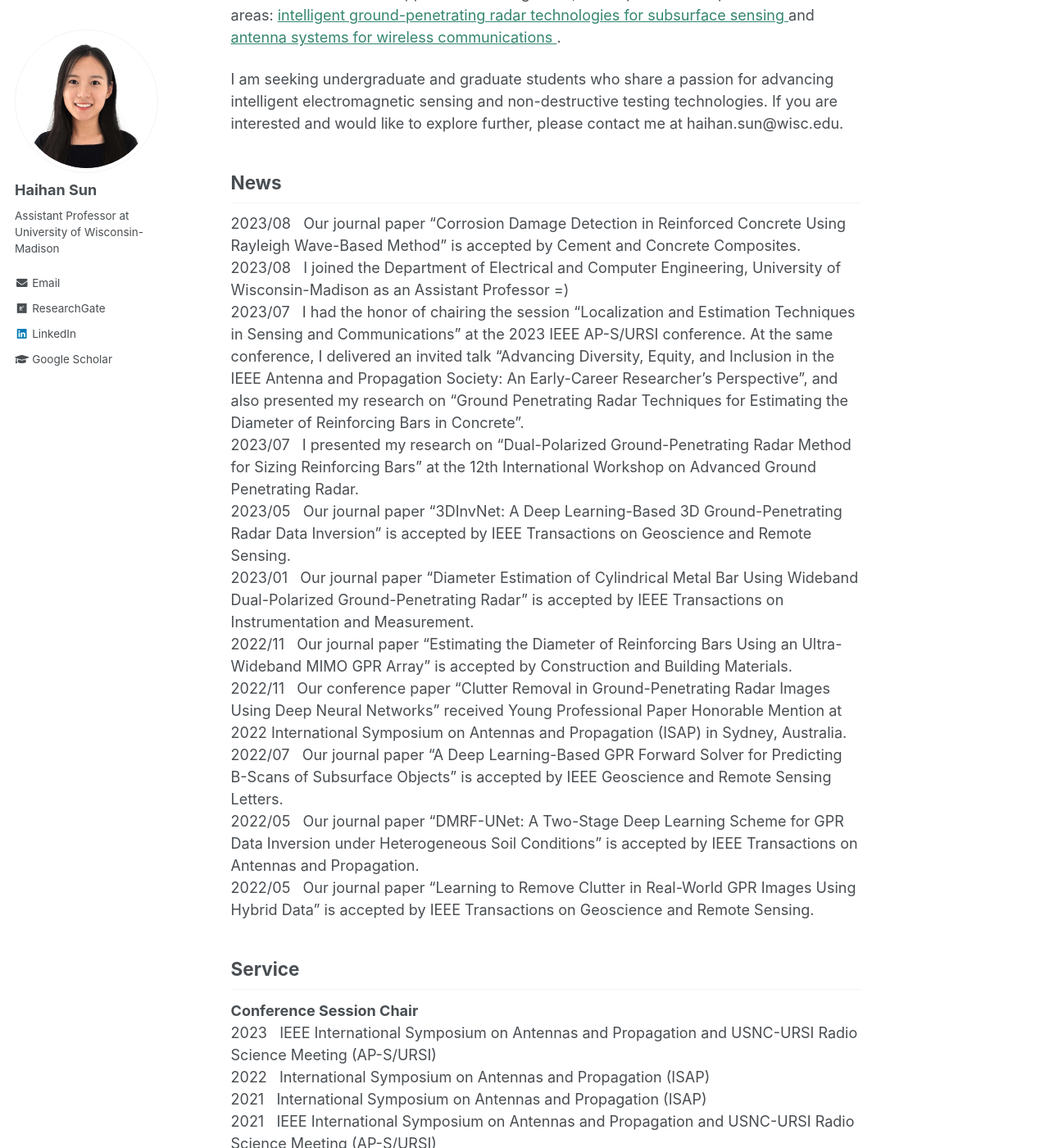
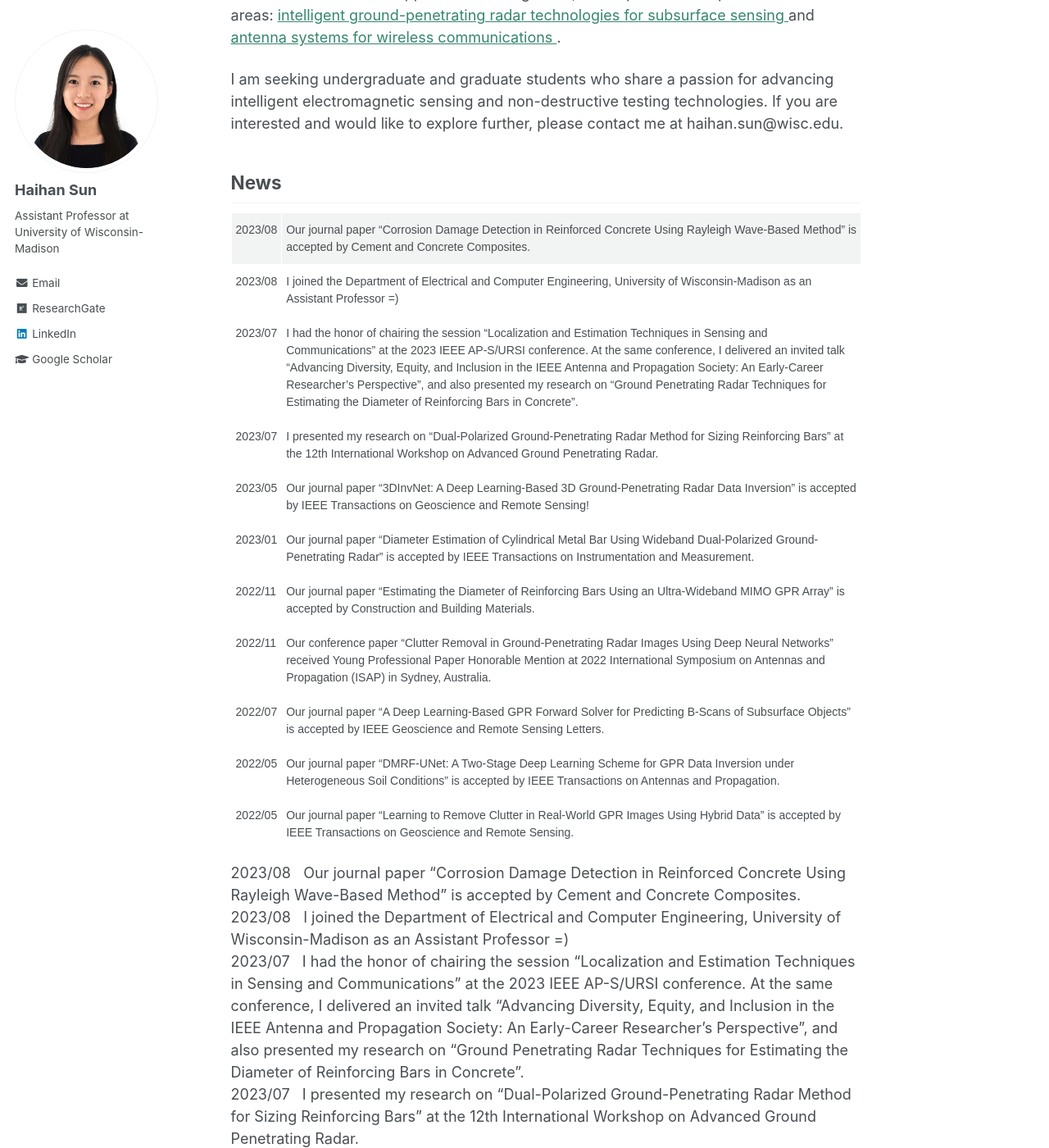
Before and after one commit to Haihan-Sun/Haihan-Sun.github.io, a Jekyll site: the page built from _pages/about.md, in a window 1280 px wide and 1400 px high, scrolled down 236 px. Shown: the whole window at 82% size. Built offline with Jekyll 4.4.1, drawn with Linux system fonts in a browser that asks for light colours.

Commit message:
Update about.md

```diff
--- a/_pages/about.md
+++ b/_pages/about.md
@@ -27,6 +27,65 @@ I am seeking undergraduate and graduate students who share a passion for advanci
 
 News
 ------
+<style type="text/css">
+.tg  {border-collapse:collapse;border-spacing:0;}
+.tg td{border-color:black;border-style:solid;border-width:1px;font-family:Arial, sans-serif;font-size:14px;
+  overflow:hidden;padding:10px 5px;word-break:normal;}
+.tg th{border-color:black;border-style:solid;border-width:1px;font-family:Arial, sans-serif;font-size:14px;
+  font-weight:normal;overflow:hidden;padding:10px 5px;word-break:normal;}
+.tg .tg-zv4m{border-color:#ffffff;text-align:left;vertical-align:top}
+.tg .tg-8jgo{border-color:#ffffff;text-align:center;vertical-align:top}
+</style>
+<table class="tg">
+<thead>
+  <tr>
+    <th class="tg-8jgo">2023/08</th>
+    <th class="tg-zv4m">Our journal paper “Corrosion Damage Detection in Reinforced Concrete Using Rayleigh Wave-Based Method” is accepted by Cement and Concrete Composites.</th>
+  </tr>
+</thead>
+<tbody>
+  <tr>
+    <td class="tg-8jgo">2023/08</td>
+    <td class="tg-zv4m">I joined the Department of Electrical and Computer Engineering, University of Wisconsin-Madison as an Assistant Professor =)</td>
+  </tr>
+  <tr>
+    <td class="tg-8jgo">2023/07</td>
+    <td class="tg-zv4m">I had the honor of chairing the session “Localization and Estimation Techniques in Sensing and Communications” at the 2023 IEEE AP-S/URSI conference. At the same conference, I delivered an invited talk “Advancing Diversity, Equity, and Inclusion in the IEEE Antenna and Propagation Society: An Early-Career Researcher’s Perspective”, and also presented my research on “Ground Penetrating Radar Techniques for Estimating the Diameter of Reinforcing Bars in Concrete”.</td>
+  </tr>
+  <tr>
+    <td class="tg-8jgo">2023/07</td>
+    <td class="tg-zv4m">I presented my research on “Dual-Polarized Ground-Penetrating Radar Method for Sizing Reinforcing Bars” at the 12th International Workshop on Advanced Ground Penetrating Radar.</td>
+  </tr>
+  <tr>
+    <td class="tg-8jgo">2023/05</td>
+    <td class="tg-zv4m">Our journal paper “3DInvNet: A Deep Learning-Based 3D Ground-Penetrating Radar Data Inversion” is accepted by IEEE Transactions on Geoscience and Remote Sensing!</td>
+  </tr>
+  <tr>
+    <td class="tg-zv4m">2023/01</td>
+    <td class="tg-zv4m">Our journal paper “Diameter Estimation of Cylindrical Metal Bar Using Wideband Dual-Polarized Ground-Penetrating Radar” is accepted by IEEE Transactions on Instrumentation and Measurement.</td>
+  </tr>
+  <tr>
+    <td class="tg-zv4m">2022/11</td>
+    <td class="tg-zv4m">Our journal paper “Estimating the Diameter of Reinforcing Bars Using an Ultra-Wideband MIMO GPR Array” is accepted by Construction and Building Materials.</td>
+  </tr>
+  <tr>
+    <td class="tg-zv4m">2022/11</td>
+    <td class="tg-zv4m">Our conference paper “Clutter Removal in Ground-Penetrating Radar Images Using Deep Neural Networks” received Young Professional Paper Honorable Mention at 2022 International Symposium on Antennas and Propagation (ISAP) in Sydney, Australia.</td>
+  </tr>
+  <tr>
+    <td class="tg-zv4m">2022/07</td>
+    <td class="tg-zv4m">Our journal paper “A Deep Learning-Based GPR Forward Solver for Predicting B-Scans of Subsurface Objects” is accepted by IEEE Geoscience and Remote Sensing Letters.</td>
+  </tr>
+  <tr>
+    <td class="tg-zv4m">2022/05</td>
+    <td class="tg-zv4m">Our journal paper “DMRF-UNet: A Two-Stage Deep Learning Scheme for GPR Data Inversion under Heterogeneous Soil Conditions” is accepted by IEEE Transactions on Antennas and Propagation.</td>
+  </tr>
+  <tr>
+    <td class="tg-zv4m">2022/05</td>
+    <td class="tg-zv4m">Our journal paper “Learning to Remove Clutter in Real-World GPR Images Using Hybrid Data” is accepted by IEEE Transactions on Geoscience and Remote Sensing.</td>
+  </tr>
+</tbody>
+</table>
 
 2023/08  &nbsp;&nbsp;Our journal paper "Corrosion Damage Detection in Reinforced Concrete Using Rayleigh Wave-Based Method" is accepted by Cement and Concrete Composites. <br>
 2023/08  &nbsp;&nbsp;I joined the Department of Electrical and Computer Engineering, University of Wisconsin-Madison as an Assistant Professor =)  <br>
```
